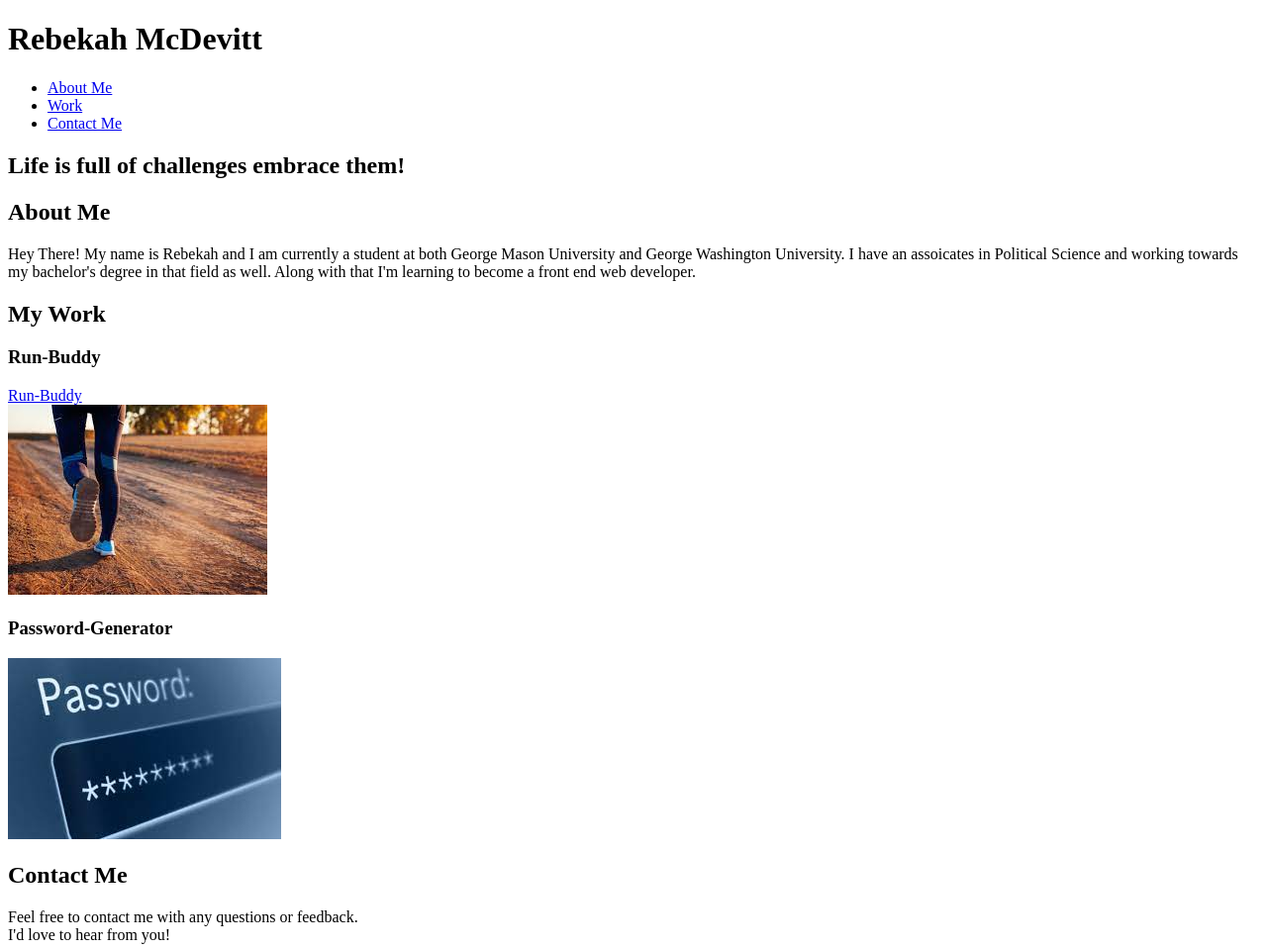
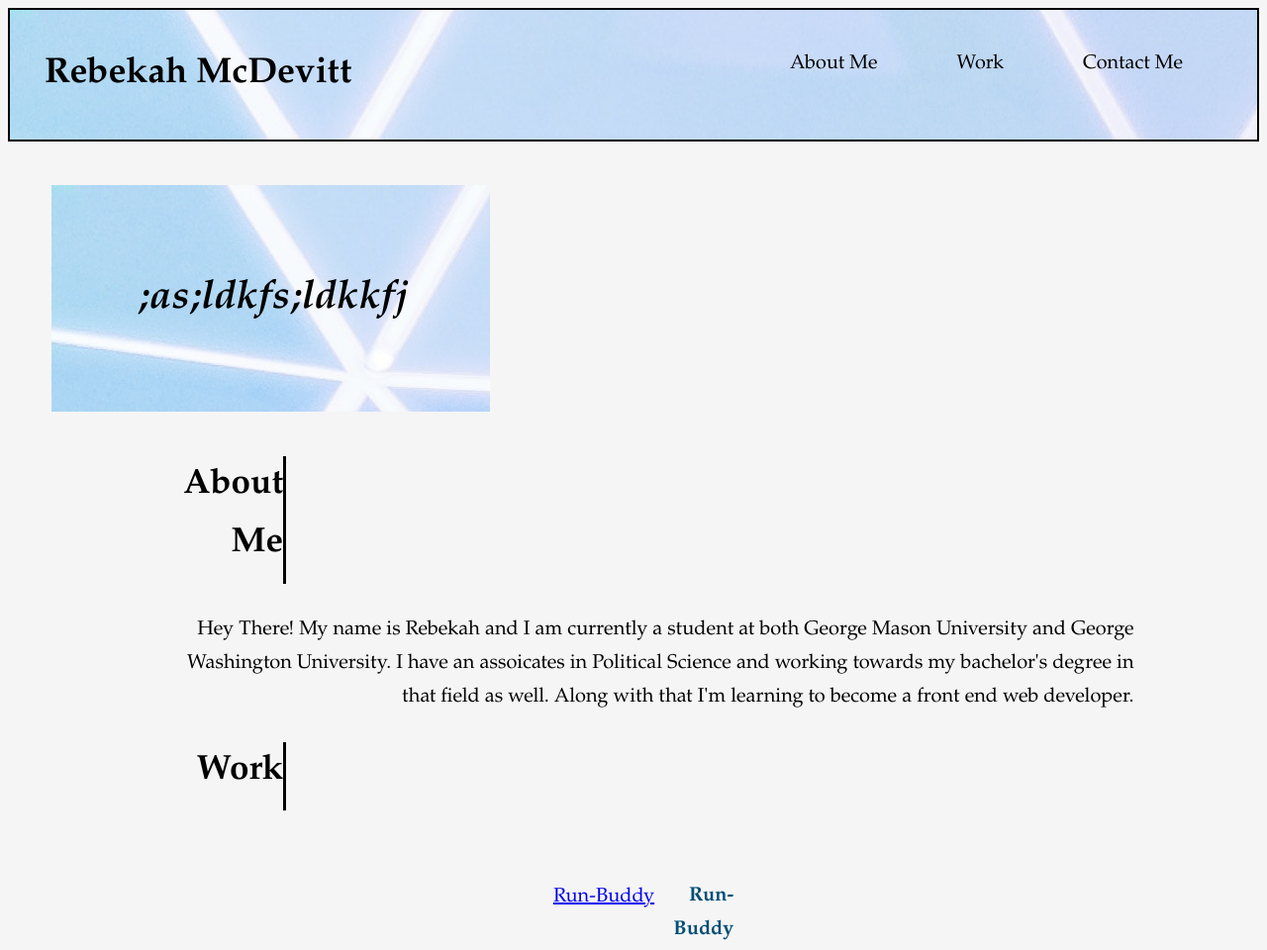
Before and after one commit to Rebekah818/professional-portfolio, a plain HTML site: page index.html in a window 1280 px wide. Shown: the top 960 px of the page at 99% size. Drawn offline with Linux system fonts and the light colour scheme.

Commit message:
udated html and added style sheet

```diff
--- a/index.html
+++ b/index.html
@@ -4,7 +4,7 @@
 <head>
     <meta charset="UFT-8" />
     <title>Portfolio - Rebekah McDevitt</title>
-    <!-- Insert Style Sheet Link Here -->
+    <link rel="stylesheet" href="style.css" />
 </head>
 
 <body>
@@ -33,47 +33,52 @@
 </body>
 <!-- Hero Section -->
 <section>
-    <div>
+    <div class="hero-cta h2">
         <!-- Insert cool subtitle here for hero -->
-        <h2>Life is full of challenges embrace them!</h2>
+        <h2>;as;ldkfs;ldkkfj</h2>
     </div>
     <!-- Hero section end-->
-
-    <!-- about me/ my work section-->
+</section>
+<!-- about me/ my work section-->
+<section id="about-me" class="intro">
     <div>
-        <h2>About Me</h2>
+        <h2 class="section-title">About Me</h2>
         <p>Hey There! My name is Rebekah and I am currently a student at both George Mason University and George
-            Washington University. I have an assoicates in Political Science and working towards my bachelor's degree in
+            Washington University. I have an assoicates in Political Science and working towards my bachelor's
+            degree in
             that field as well. Along with that I'm learning to become a front end web developer. </p>
-
-        <h2>My Work</h2>
-        <!-- Insert Git links to live works -->
+    </div>
+</section>
+<!-- Insert Git links to live works -->
+<section id="work" class="intro">
+    <h2 class="section-title">Work</h2>
+    <div class="work">
+        <p>
+            <a href="https://lernantino.github.io/run-buddy/">Run-Buddy</a>
+        </p>
         <h3>Run-Buddy</h3>
-        <a href="https://lernantino.github.io/run-buddy/">Run-Buddy</a>
-        <br>
         <img src="run-buddy-img.jfif" />
         <h3>Password-Generator</h3>
         <img src="./password-gen-photo.jfif" />
-
     </div>
 </section>
 
 <!--contact info section-->
 
-<section>
+<section id="contact me" class="contact-info">
     <div>
         <h2>Contact Me</h2>
         <p>
-           Feel free to contact me with any questions or feedback.
+            Feel free to contact me with any questions or feedback.
             <br />
-           I'd love to hear from you!
+            I'd love to hear from you!
         </p>
         <address>
-            55 Main Street <br/>
-            Some Town, CA <br/>
+            55 Main Street <br />
+            Some Town, CA <br />
             12345<br />
-            P: 555.bek.works (555.786.2839)<br/>
-            E: <a href="malto"rebekahmcdevitt@gmail.com">rebekahmcdevitt@gmail.com</a>
+            P: 555.bek.works (555.786.2839)<br />
+            E: <a href="malto" rebekahmcdevitt@gmail.com">rebekahmcdevitt@gmail.com</a>
         </address>
     </div>
     </div>
--- /dev/null
+++ b/style.css
@@ -0,0 +1,117 @@
+
+body {
+    font-family: Palatino, URW Palladio L, serif;
+    background-color: whitesmoke;
+}
+/* Start of header style */
+header {
+    padding: 20px 35px;
+    display: flex;
+    justify-content: space-between;
+    flex-wrap: wrap;
+    background-image: url(pexels-scott-webb-1029624.jpg);
+    border: 2px solid black;
+}
+header h1 {
+    font-weight: bold;
+    font-size: 36px;
+    color: black;
+}
+header a {
+    text-decoration: none;
+    color: black;
+    font-style: bold;
+    text-align: right;
+    padding: 10px;
+    border-bottom: 3px;
+}
+header nav {
+    margin: 7px 0;
+}
+header nav ul {
+    display: flex;
+    flex-wrap: wrap;
+    justify-content: space-between;
+    align-items: center;
+    list-style: none;
+}
+header nav ul li {
+    display: inline;
+}
+header nav ul li a {
+    margin: 0 30px;
+    font-weight: lighter;
+    font-size: 1.55vw;
+}
+
+/* Hero Style Start */
+.hero {
+    background-size: cover;
+    background-position: center;
+    display: flex;
+    justify-content: center;
+    flex-wrap: wrap;
+}
+.hero-cta {
+    width: 35%;
+    text-align: right;
+    margin: 3.5%;
+    color: #fff;
+    font-size: 18px;
+    line-height: 1.3;
+}
+.hero-cta h2 {
+    font-style: italic;
+    font-size: 40px;
+    color: black;
+    text-align: center;
+    background-image: url(./pexels-scott-webb-1029624.jpg);
+    padding: 20%;
+}
+/* Hero Style Ends */
+
+.intro {
+    line-height: 1.7;
+    color: black;
+    width: 80%;
+    font-size: 20px;
+    margin: auto;
+    text-align: right;
+}
+.section-title {
+    font-size: 35px;
+    border-right: 3px solid;
+    color: black;
+    padding-bottom: 10px;
+    text-align: right;
+    justify-content: left;
+    width: 15%;
+
+}
+.intro p {
+    text-align: right;
+    padding-left: 20px;
+
+}
+
+.work {
+    margin: 50px auto;
+    padding-bottom: 50px;
+    width: 20%;
+    border-bottom: 1px solid #39a6b2;
+    display: flex;
+    flex-wrap: wrap;
+    align-items: right;
+    justify-content: space-between;
+}
+.work h3 {
+    color: #024e76;
+    font-size: 20px;
+    flex: 1 30%;
+}
+/* Contact info style */
+.contact-info > * {
+    display: flex;
+    justify-content: space-between;
+    flex-wrap: wrap;
+}
--- a/style.css .css
+++ /dev/null
@@ -1 +0,0 @@
-This will be my css
```
Also changed, not shown: background-img.jfif (added), pexels-scott-webb-1029624.jpg (added).
